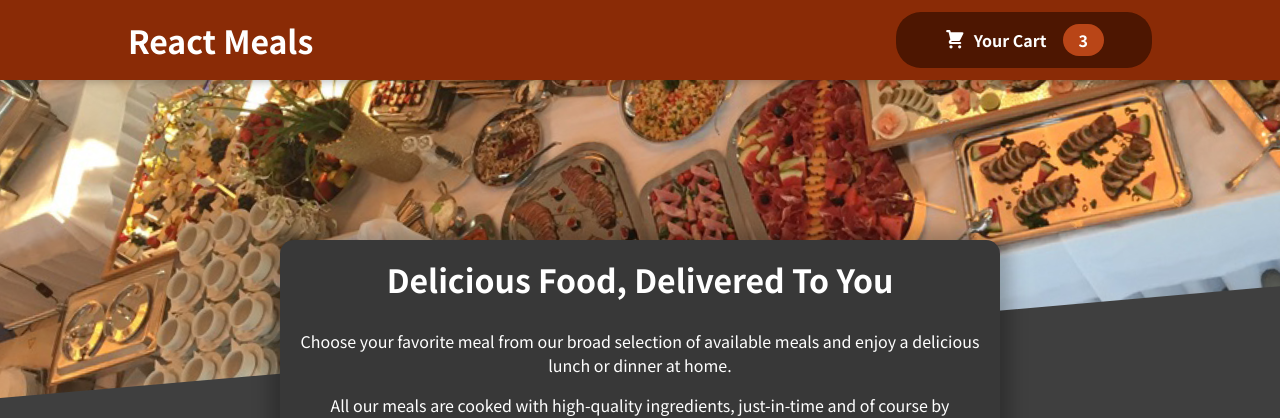
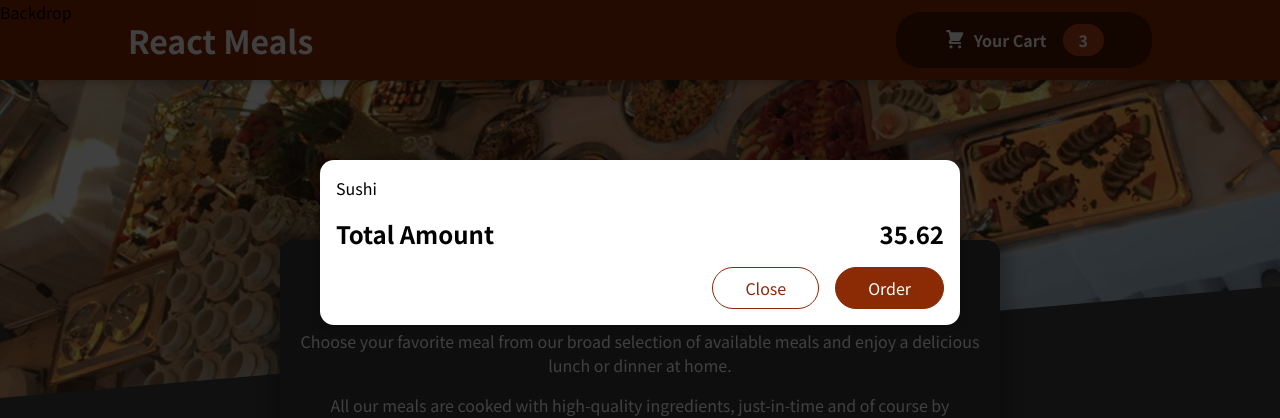
Before and after one commit to DavidPerelman/react-meals, a React (Create React App) app: page / in a window 1280 px wide. Shown: the top 418 px of the page. Built offline with nearby package versions, Linux system fonts and the light colour scheme.

Commit message:
Adding a Modal via a React Portal

```diff
--- a/public/index.html
+++ b/public/index.html
@@ -1,14 +1,12 @@
 <!DOCTYPE html>
 <html lang="en">
+
 <head>
   <meta charset="utf-8" />
   <link rel="icon" href="%PUBLIC_URL%/favicon.ico" />
   <meta name="viewport" content="width=device-width, initial-scale=1" />
   <meta name="theme-color" content="#000000" />
-    <meta
-      name="description"
-      content="Web site created using create-react-app"
-    />
+  <meta name="description" content="Web site created using create-react-app" />
   <link rel="apple-touch-icon" href="%PUBLIC_URL%/logo192.png" />
   <!--
       manifest.json provides metadata used when your web app is installed on a
@@ -26,8 +24,10 @@
     -->
   <title>React App</title>
 </head>
+
 <body>
   <noscript>You need to enable JavaScript to run this app.</noscript>
+  <div id="overlays"></div>
   <div id="root"></div>
   <!--
       This HTML file is a template.
@@ -40,4 +40,5 @@
       To create a production bundle, use `npm run build` or `yarn build`.
     -->
 </body>
+
 </html>
--- a/src/App.js
+++ b/src/App.js
@@ -1,10 +1,12 @@
 import React, { Fragment } from 'react';
+import Cart from './components/Cart/Cart/Cart';
 import Header from './components/Layout/Header/Header';
 import Meals from './components/Meals/Meals';
 
 const App = () => {
   return (
     <Fragment>
+      <Cart />
       <Header />
       <main>
         <Meals />
--- a/src/components/Cart/Cart/Cart.js
+++ b/src/components/Cart/Cart/Cart.js
@@ -1,4 +1,5 @@
 import React from 'react';
+import Modal from '../../UI/Modal/Modal';
 import classes from './Cart.module.css';
 
 const Cart = () => {
@@ -11,7 +12,7 @@
   );
 
   return (
-    <div>
+    <Modal>
       {cartItems}
       <div className={classes.total}>
         <span>Total Amount</span>
@@ -21,7 +22,7 @@
         <button className={classes['button--alt']}>Close</button>
         <button className={classes.button}>Order</button>
       </div>
-    </div>
+    </Modal>
   );
 };
 
--- /dev/null
+++ b/src/components/UI/Modal/Modal.js
@@ -0,0 +1,31 @@
+import React, { Fragment } from 'react';
+import classes from './Modal.module.css';
+import ReactDOM from 'react-dom';
+
+const Backdrop = () => {
+  return <div className={classes.backdrop}>Backdrop</div>;
+};
+
+const ModalOverlay = ({ children }) => {
+  return (
+    <div className={classes.modal}>
+      <div className={classes.content}>{children}</div>
+    </div>
+  );
+};
+
+const portalElement = document.getElementById('overlays');
+
+const Modal = ({ children }) => {
+  return (
+    <Fragment>
+      {ReactDOM.createPortal(<Backdrop />, portalElement)}
+      {ReactDOM.createPortal(
+        <ModalOverlay>{children}</ModalOverlay>,
+        portalElement
+      )}
+    </Fragment>
+  );
+};
+
+export default Modal;
--- /dev/null
+++ b/src/components/UI/Modal/Modal.module.css
@@ -0,0 +1,40 @@
+.backdrop {
+  position: fixed;
+  top: 0;
+  left: 0;
+  width: 100%;
+  height: 100vh;
+  z-index: 20;
+  background-color: rgba(0, 0, 0, 0.75);
+}
+
+.modal {
+  position: fixed;
+  top: 20vh;
+  left: 5%;
+  width: 90%;
+  background-color: white;
+  padding: 1rem;
+  border-radius: 14px;
+  box-shadow: 0 2px 8px rgba(0, 0, 0, 0.25);
+  z-index: 30;
+  animation: slide-down 300ms ease-out forwards;
+}
+
+@media (min-width: 768px) {
+  .modal {
+    width: 40rem;
+    left: calc(50% - 20rem);
+  }
+}
+
+@keyframes slide-down {
+  from {
+    opacity: 0;
+    transform: translateY(-3rem);
+  }
+  to {
+    opacity: 1;
+    transform: translateY(0);
+  }
+}
```
Lines whose indentation alone changed are shown as unchanged.
